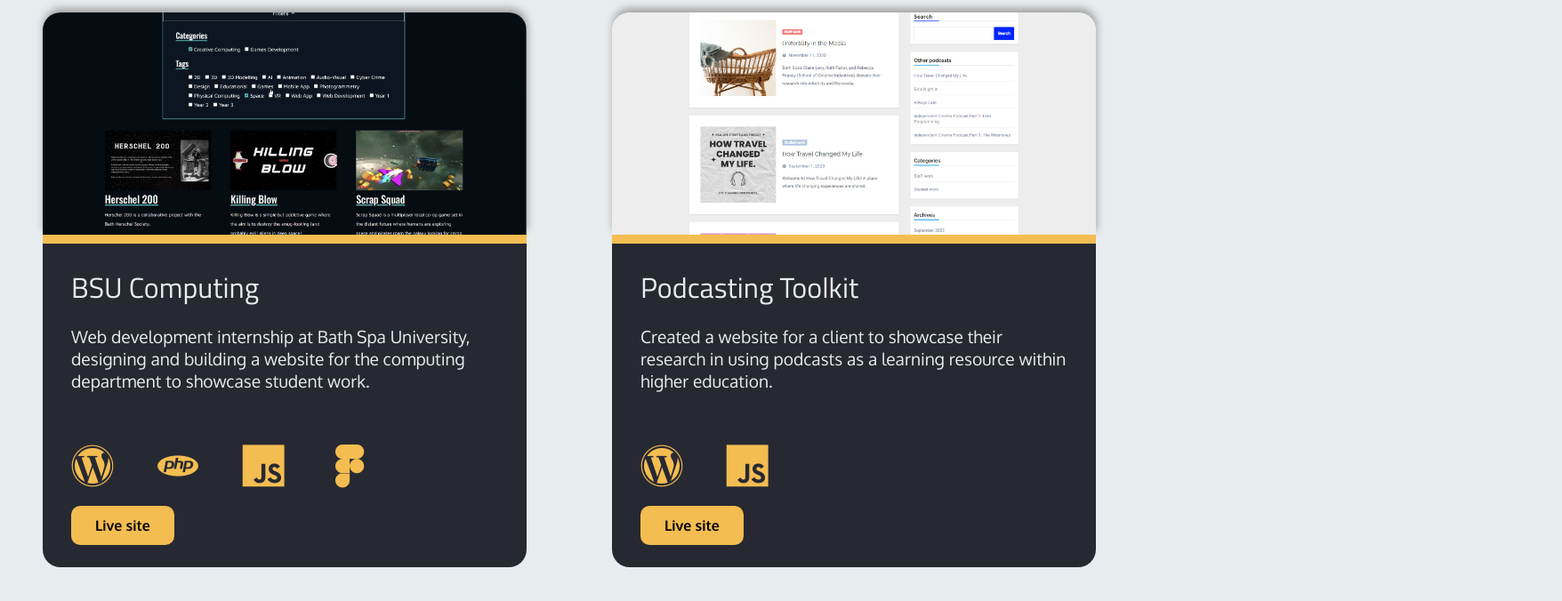
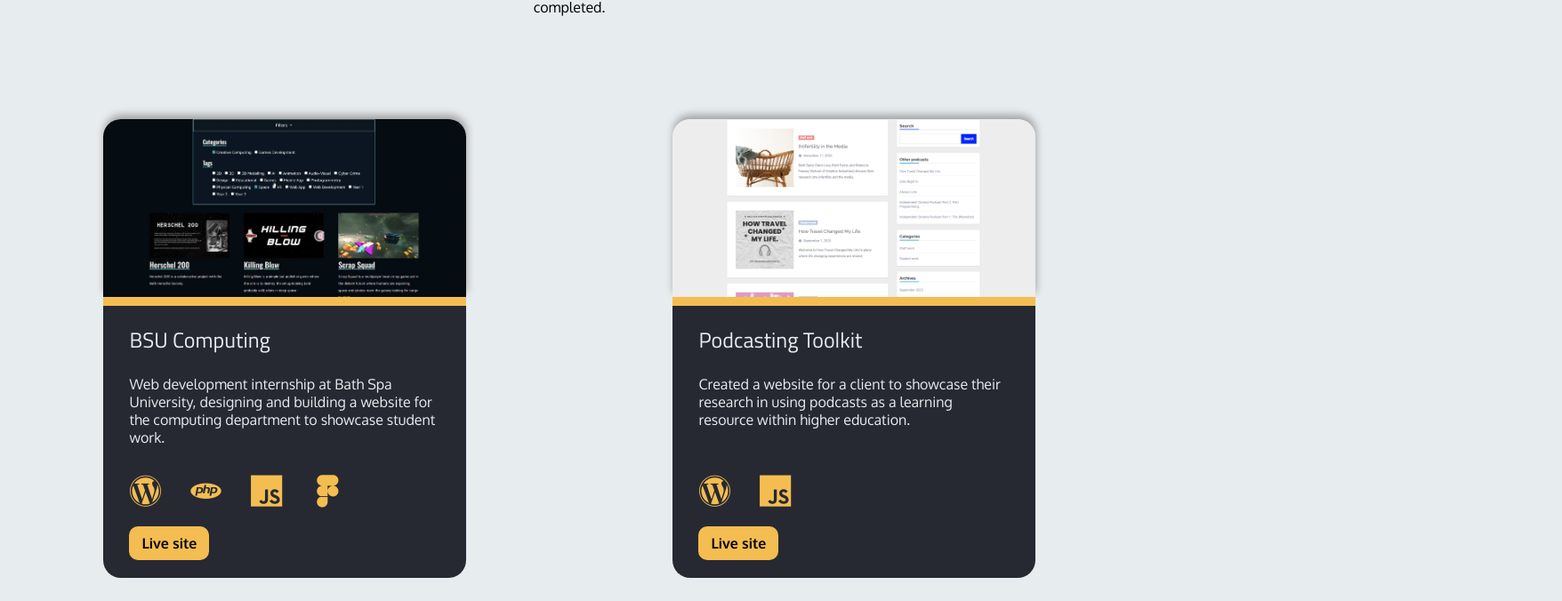
Before and after one commit to JStone1/Portfolio-Site, a React (Vite) app: page /projects in a window 1280 px wide. Shown: the part 1116-1792 px from the top of the page at 89% size, 1756 px wide, since content can reach past the window. Built offline with nearby package versions, Linux system fonts and the light colour scheme.

Commit message:
Styled cards further

```diff
--- a/src/components/ProjectContainer/ProjectContainer.scss
+++ b/src/components/ProjectContainer/ProjectContainer.scss
@@ -11,6 +11,7 @@
   justify-items: center;
   gap: 12em 0;
   padding: 20px 50px;
+  margin-top: 100px;
   @include breakpoint(0px, 1440px) {
     grid-template-columns: repeat(2, 1fr);
     padding: 0;
@@ -18,5 +19,6 @@
   @include breakpoint(0px, 850px) {
     grid-template-columns: repeat(1, 1fr);
     gap: 8em 0;
+    margin-top: 50px;
   }
 }
--- a/src/components/ProjectEntry/ProjectEntry.scss
+++ b/src/components/ProjectEntry/ProjectEntry.scss
@@ -13,8 +13,8 @@
 }
 
 .project-image {
-  width: calc(75% + 10%);
-  min-height: 250px;
+  width: calc(60% + 10%);
+  min-height: 200px;
   background-size: cover;
   background-repeat: no-repeat;
   background-position: center;
@@ -32,22 +32,26 @@
   flex-direction: column;
   background-color: $primary-colour;
   color: $secondary-colour;
-  padding: 25px 5%;
-  width: 75%;
+  padding: 10px 5% 20px 5%;
+  width: 60%;
+  min-height: 250px;
 
   // border: 1px solid $primary-colour;
   border-top-style: solid;
   border-top-width: 10px;
   border-bottom-left-radius: 20px;
   border-bottom-right-radius: 20px;
+
   h2 {
-    margin: 0;
+    margin: 10px 0px 20px 0px;
+    font-size: 24px;
   }
   p {
     width: 100%;
     max-width: 60ch;
-    text-wrap: wrap;
-    font-size: clamp(0.7rem, 1vw + 1rem, 1.2rem);
+    margin: 2px 0px;
+    // font-size: clamp(16px, 18px, 20px);
+    font-size: 16px;
     margin-bottom: 0;
     flex-basis: 7em;
   }
@@ -59,12 +63,15 @@
   align-items: center;
   margin: 0px 0px 20px 0px;
   width: 100%;
-  gap: 3em;
+  gap: 2em;
+  i {
+    font-size: 36px;
+  }
   @include breakpoint(0px, 1024px) {
     gap: 2em;
-    i {
-      font-size: 36px;
-    }
+    // i {
+    //   font-size: 36px;
+    // }
   }
 }
 
@@ -73,7 +80,10 @@
   flex-direction: row;
   align-items: center;
   width: 100%;
-  gap: 5em;
+  gap: 2em;
+  button {
+    padding: 7px 12px;
+  }
   @include breakpoint(0px, 400px) {
     gap: 1em;
     button {
@@ -81,3 +91,21 @@
     }
   }
 }
+
+.project-image:before {
+  box-sizing: border-box;
+  border-style: solid;
+  border-color: transparent;
+  border-width: 37px;
+  border-left-width: 53px;
+  border-right-width: 26px;
+  content: "";
+  display: block;
+  left: -49px;
+  position: absolute;
+  width: 141%;
+  border-top-width: 0px;
+  border-bottom-color: #9c1b21;
+  top: -2px;
+  z-index: -1;
+}
--- a/src/pages/Projects.tsx
+++ b/src/pages/Projects.tsx
@@ -16,7 +16,7 @@ const Projects = () => {
         />
         <SectionTitle
           title="Projects"
-          desc="Here's a collection of projects so far, this will grow in the future !"
+          desc="Here's a collection of both commercial and university projects I have completed."
           background={false}
         />
         <ProjectContainer />
```
